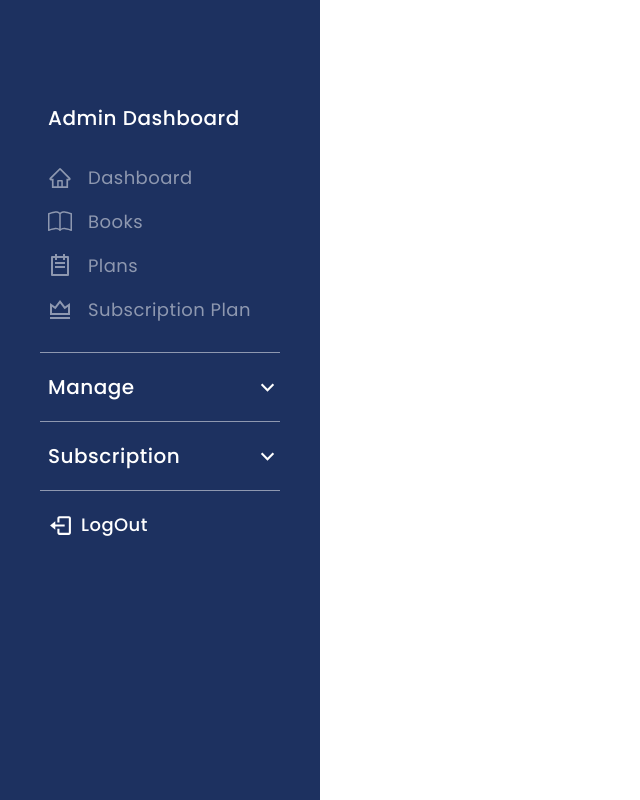
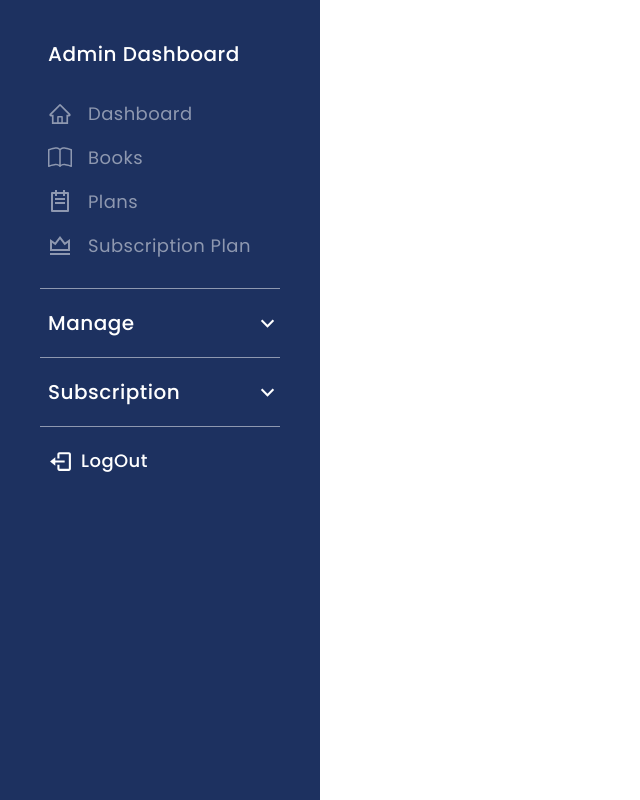
Before and after one commit to MyaPwintEliza/DreamLab-Project, a React (Vite) app: page /admin in a window 1280 px wide. Shown: the whole page, without its empty margins (0-640 px from the left). Built offline with nearby package versions, Linux system fonts and the light colour scheme.

Commit message:
Revert "admin sidebar"
This reverts commit c85d4f7f40350d7176635bd91d17a85d25aeab08.

```diff
--- a/src/components/admin/CreatePageTitle.jsx
+++ /dev/null
@@ -1,20 +0,0 @@
-import React from "react";
-import { IoMdArrowBack } from "react-icons/io";
-import { useNavigate } from "react-router-dom";
-
-const CreatePageTitle = ({ title }) => {
-  const navigate = useNavigate();
-  return (
-    <article className="flex items-center gap-x-20">
-      <button
-        className="flex gap-x-2 font-bold text-lg text-dreamLabColor1 "
-        onClick={() => navigate(-1)}>
-        <IoMdArrowBack size={25} />
-        Back
-      </button>
-      <h3 className="font-semibold text-xl">{title}</h3>
-    </article>
-  );
-};
-
-export default CreatePageTitle;
--- /dev/null
+++ b/src/components/admin/Header.jsx
@@ -0,0 +1,7 @@
+import React from "react";
+
+const Header = () => {
+  return <div>Header</div>;
+};
+
+export default Header;
--- a/src/components/admin/Sidebar.jsx
+++ b/src/components/admin/Sidebar.jsx
@@ -56,7 +56,7 @@ const Sidebar = () => {
 
   const customStyles = {
     "sidebar-wrapper":
-      "@apply overflow-x-hidden overflow-y-auto bg-dreamLabColor4 fixed top-0 left-0 z-50 h-full w-14 md:w-14 lg:w-80 text-white text-opacity-50",
+      "@apply bg-dreamLabColor4 fixed top-0 left-0 z-50 h-full w-14 md:w-14 lg:w-80 text-white text-opacity-50",
 
     "sidebar-header-wrapper":
       "@apply hidden lg:block ml-2 py-6 mt-4 space-y-4 px-10",
@@ -75,9 +75,9 @@ const Sidebar = () => {
 
   return (
     <div className={customStyles["sidebar-wrapper"]}>
-      <nav>
+      <nav className="overflow-x-hidden overflow-y-auto">
         <div className={customStyles["sidebar-header-wrapper"]}>
-          <h2 className={`${customStyles["sidebar-header"]} mt-16 text-xl`}>
+          <h2 className={`${customStyles["sidebar-header"]} text-xl`}>
             Admin Dashboard
           </h2>
         </div>
--- a/src/layouts/admin/AdminLayout.jsx
+++ b/src/layouts/admin/AdminLayout.jsx
@@ -3,13 +3,13 @@ import { Outlet } from "react-router-dom";
 
 import Sidebar from "../../components/admin/Sidebar";
 
-const AdminLayout = () => {
+function AdminLayout() {
   return (
     <div>
       <Sidebar />
       <div>
         <header>
-          <h3>Admin Dashboard</h3>
+          <h1>Admin Dashboard</h1>
         </header>
         <div>
           <div>
@@ -19,6 +19,6 @@ const AdminLayout = () => {
       </div>
     </div>
   );
-};
+}
 
 export default AdminLayout;
```
